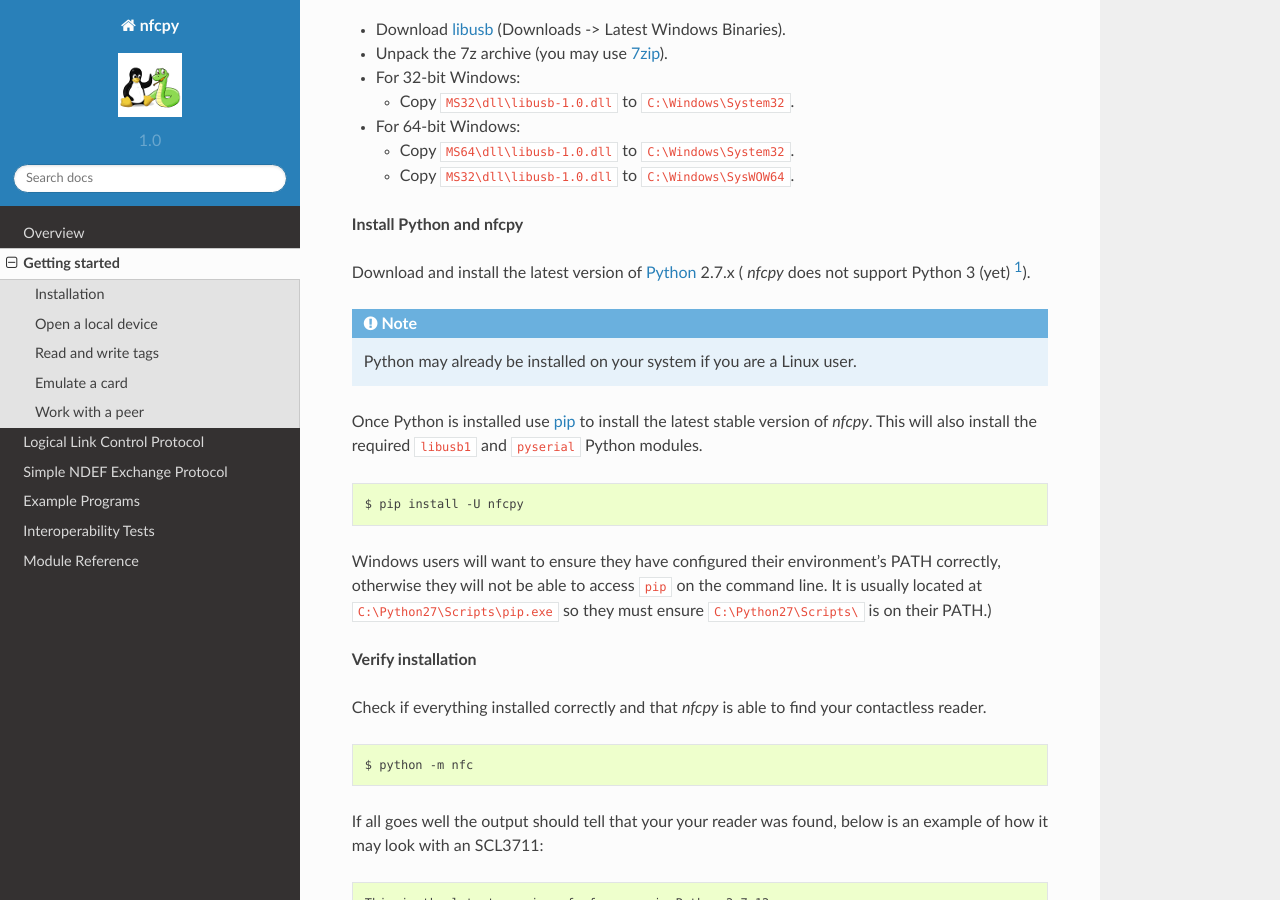
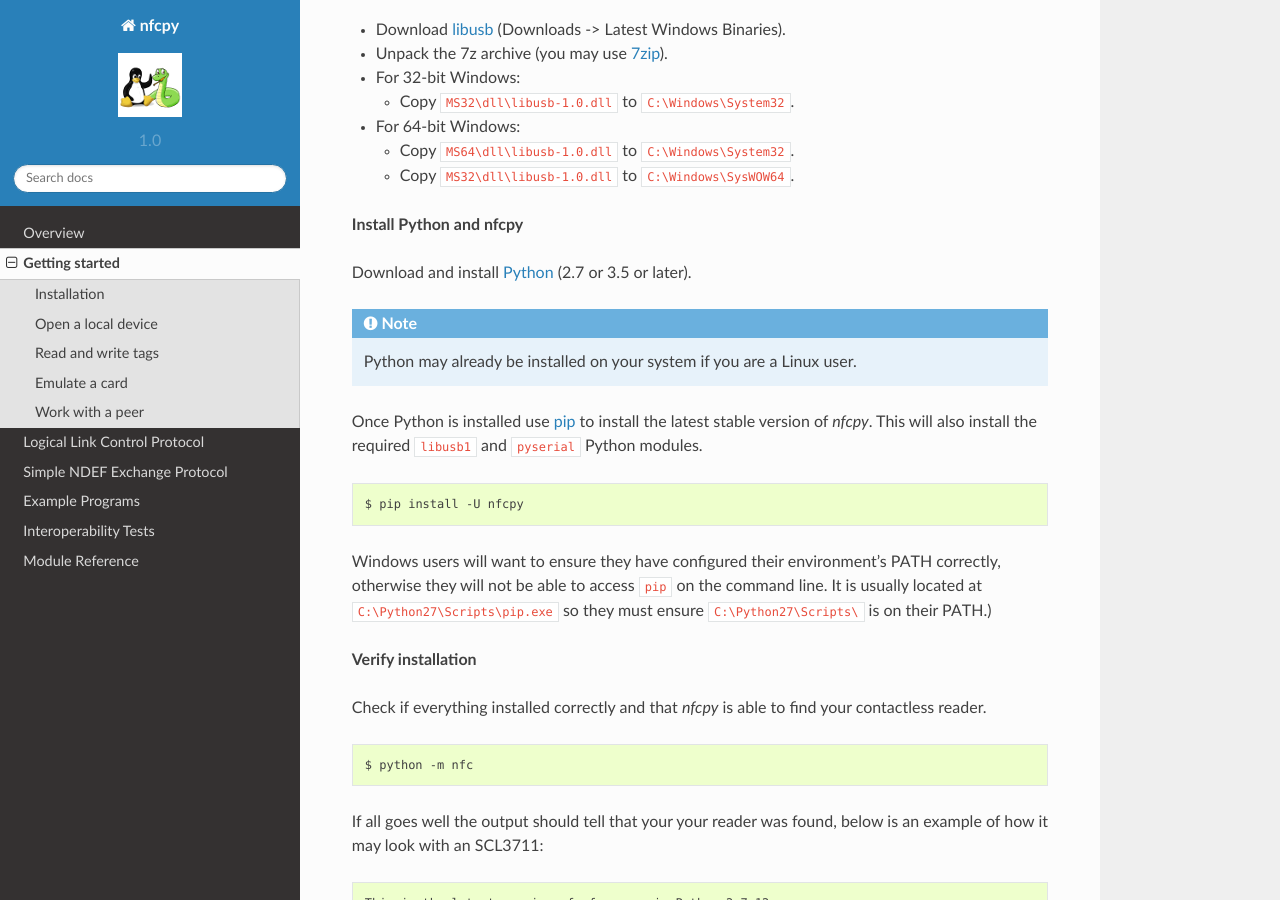
Before and after one commit to nfcpy/nfcpy, a Sphinx documentation site: the page built from docs/topics/get-started.rst, in a window 1280 px wide and 900 px high, scrolled down 679 px. Built offline with Sphinx 7.4.7 and the Read the Docs theme 2.0.0, drawn with Linux system fonts in a browser that asks for light colours; some of the changed text lies outside the part shown.

Commit message:
remove statement of missing Python 3 support

```diff
--- a/docs/topics/get-started.rst
+++ b/docs/topics/get-started.rst
@@ -52,8 +52,7 @@
 
 **Install Python and nfcpy**
 
-Download and install the latest version of `Python`_ 2.7.x (
-*nfcpy* does not support Python 3 (yet) [#py3issue]_).
+Download and install `Python`_ (2.7 or 3.5 or later).
 
 .. note::
 
```
Also changed, not shown: other parts of docs/topics/get-started.rst (+0 -3 lines).
